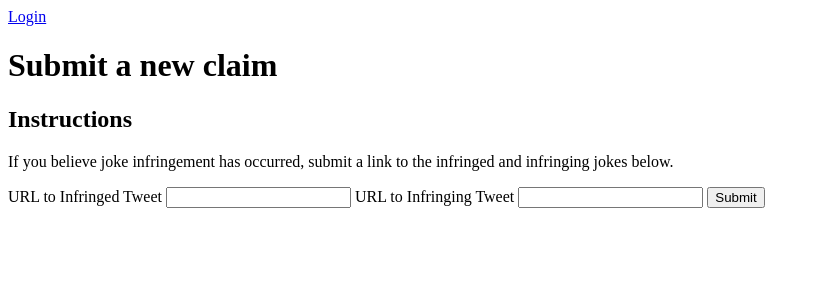
After one commit to jokeregistry/jokeregistryweb, a Django app: page /claims/new in a window 1280 px wide. The commit adds this page. Shown: the top 300 px of the page, without its empty margins (0-820 px from the left). Run offline with Django 3.2, Linux system fonts and the light colour scheme.

Commit message:
Adds view for creating claims Adds guard for loading same joke twice

```diff
--- /dev/null
+++ b/jokeregistryweb/claims/templates/new_claim.html
@@ -0,0 +1,19 @@
+{% extends 'base.html' %}
+
+{% block body %}
+<h1>Submit a new claim</h1>
+<h2>Instructions</h2>
+<p>If you believe joke infringement has occurred, submit a link to the infringed and infringing jokes below.</p>
+
+<form action="/claims/new" method="post">
+{% csrf_token %}
+{% if errors %}
+    {% for error in errors %}
+        <p>{{ error }}</p>
+    {% endfor %}
+{% endif %}
+<label>URL to Infringed Tweet <input type="text" name="infringed_url" /></label>
+<label>URL to Infringing Tweet <input type="text" name="infringing_url" /></label>
+<button type="submit">Submit</button>
+</form>
+{% endblock body %}
--- a/jokeregistryweb/claims/tests.py
+++ b/jokeregistryweb/claims/tests.py
@@ -48,10 +48,11 @@ class ClaimsTestCase(TestCase):
             match_querystring=True)
 
         bad_joke = Joke.objects.import_from_url('https://twitter.com/cregslist/status/651932161755475968')
+        original_bad_joke = Joke.objects.import_from_url('https://twitter.com/iamsomejerk/status/651459722063822848')
 
         claim = Claim.objects.create(
-            joke=bad_joke,
-            link='https://twitter.com/iamsomejerk/status/651459722063822848',
+            infringing_joke=bad_joke,
+            infringed_joke=original_bad_joke
         )
         claim.approve()
 
--- a/jokeregistryweb/claims/urls.py
+++ b/jokeregistryweb/claims/urls.py
@@ -1,8 +1,9 @@
 from django.conf.urls import url
 
-from .views import claim_list_view, claim_detail_view
+from .views import claim_list_view, claim_detail_view, new
 
 urlpatterns = [
     url(r'^$', claim_list_view),
     url(r'^(?P<pk>\d+)$', claim_detail_view),
+    url(r'^new$', new),
 ]
--- a/jokeregistryweb/claims/views.py
+++ b/jokeregistryweb/claims/views.py
@@ -1,19 +1,20 @@
 from django.shortcuts import get_object_or_404
 
+from django.shortcuts import redirect
+from django.template.response import TemplateResponse
+from django.views.decorators.http import require_http_methods
 from django.views.generic.list import ListView
 from django.views.generic.detail import DetailView
 
 from .models import Claim
-
+from jokeregistryweb.jokes.models import Joke
 
 class ClaimListView(ListView):
-
     model = Claim
 claim_list_view = ClaimListView.as_view()
 
 
 class ClaimDetailView(DetailView):
-
     model = Claim
 claim_detail_view = ClaimDetailView.as_view()
 
@@ -24,3 +25,27 @@ def approve(request, claim_id):
 
 def reject(request, claim_id):
     claim = get_object_or_404(Claim, pk=claim_id)
+
+
+@require_http_methods(["GET", "POST"])
+def new(request):
+    if request.META['REQUEST_METHOD'] == 'GET':
+        return TemplateResponse(request, 'new_claim.html', {})
+
+    if request.META['CONTENT_TYPE'] == 'application/json':
+        # load JSON
+        data = json.loads(request.body)
+    else:
+        data = request.POST
+
+    infringed_joke = Joke.objects.import_from_url(data['infringed_url'])
+    infringing_joke = Joke.objects.import_from_url(data['infringing_url'])
+
+    if not (infringed_joke and infringing_joke):
+        return TemplateResponse(request, 'new_claim.html', {'errors': ['Problem getting jokes.']})
+
+    claim = Claim(infringed_joke=infringed_joke, infringing_joke=infringing_joke)
+    claim.save()
+
+    if claim:
+        return redirect('/')
--- a/jokeregistryweb/jokes/models.py
+++ b/jokeregistryweb/jokes/models.py
@@ -7,6 +7,11 @@ class JokeManager(models.Manager):
     registry = LoaderRegistry()
 
     def import_from_url(self, url):
+        # Check if joke already loaded
+        jokes = Joke.objects.filter(link=url)
+        if jokes.count() > 0:
+            return jokes[0]
+
         kwargs = self.registry.load(url)
         if kwargs:
             return self.create(**kwargs)
--- a/jokeregistryweb/templates/base.html
+++ b/jokeregistryweb/templates/base.html
@@ -1,6 +1,17 @@
 <html>
 	<head>
 		<title>The Joke Registry</title>
+        <style type="text/css">
+            tr, td{
+                border: 1px solid black;
+                padding: 5px;
+            }
+            thead td{
+                font-size: 24px;
+                font-weight: bold;
+                text-align: center;
+            }
+        </style>
 	</head>
 	<body>
         <div>
--- a/jokeregistryweb/views.py
+++ b/jokeregistryweb/views.py
@@ -1,9 +1,12 @@
 from django.template.response import TemplateResponse
 
+from .claims.models import Claim
 from .jokes.models import Joke
 
 def index(request):
     context = {}
+    claims = Claim.objects.all()
+    context['claims'] = claims
     jokes = Joke.objects.all()
     context['jokes'] = jokes
     return TemplateResponse(request, 'index.html', context)
```
Also changed, not shown: jokeregistryweb/claims/models.py (+10 -12 lines), jokeregistryweb/jokes/tests.py (+25 -0 lines), jokeregistryweb/templates/index.html (+37 -10 lines), jokeregistryweb/claims/migrations/0002_auto_20160124_2237.py (added).
